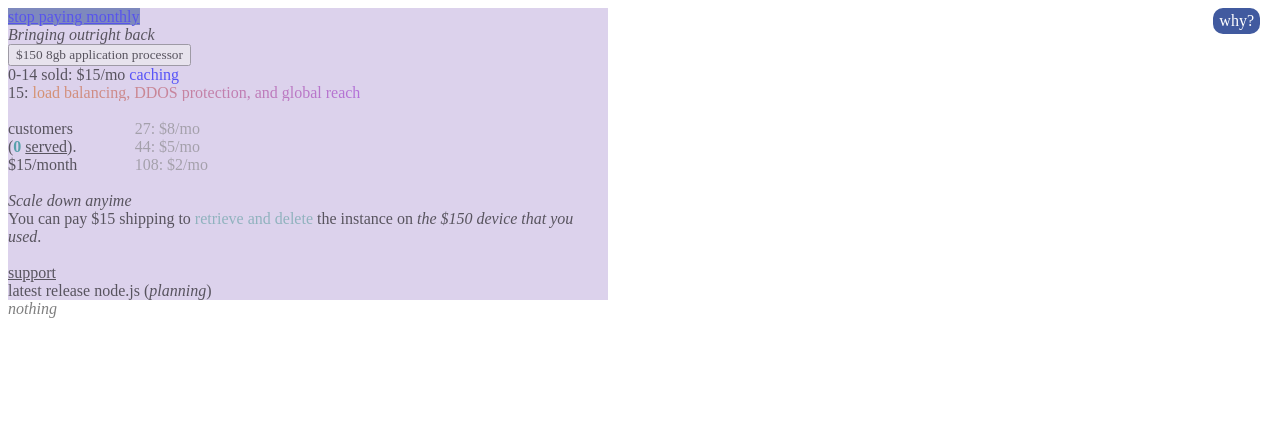
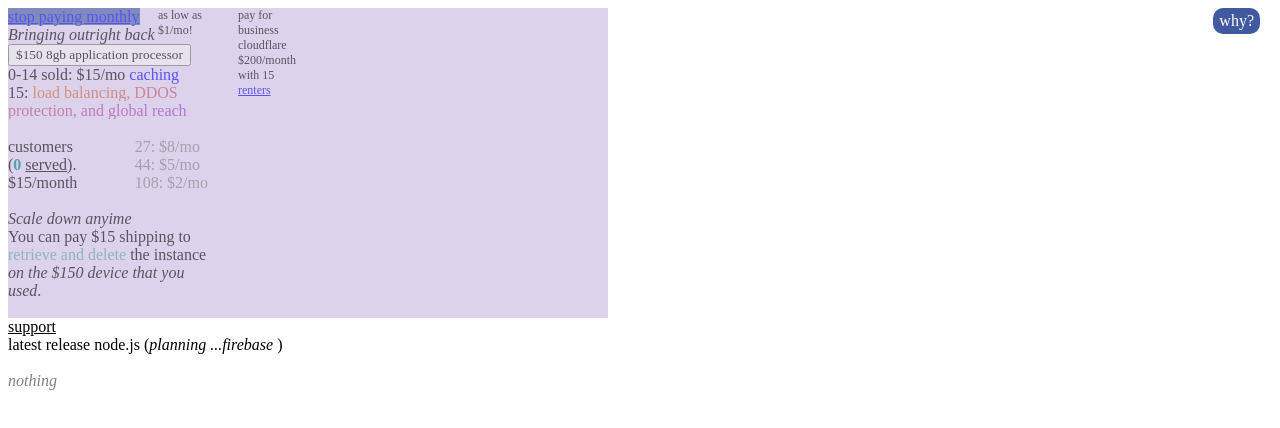
Before and after one commit to NickCarducci/hibit.cc, a React (Create React App) app: page / in a window 1280 px wide. Shown: the top 428 px of the page. Built offline with nearby package versions, Linux system fonts and the light colour scheme; a web font is replaced by a local one.

Commit message:
Update StopPayingMonthly.js

```diff
--- a/src/StopPayingMonthly.js
+++ b/src/StopPayingMonthly.js
@@ -22,6 +22,7 @@ class StopPayingMonthly extends React.Component {
       WebkitBackgroundClip: "text",
       WebkitTextFillColor: "transparent"
     };
+    var mbps = 12 * this.state.served;
     var goingprice = String((200 + 15) / this.state.served);
     const decimal = goingprice.lastIndexOf(".");
     //console.log(decimal);
@@ -58,7 +59,37 @@ class StopPayingMonthly extends React.Component {
               why?
             </div>
           </div>
-          <div style={{ width: "100%", opacity: ".6" }}>
+          <div
+            style={{
+              maxWidth: "100%",
+              opacity: ".6",
+              position: "relative",
+              width: "min-content"
+            }}
+          >
+            <div
+              style={{
+                right: "0px",
+                position: "absolute",
+                width: "50px",
+                fontSize: "12px"
+              }}
+            >
+              as low as $1/mo!
+            </div>
+            <div
+              style={{
+                right: "-80px",
+                position: "absolute",
+                width: "50px",
+                fontSize: "12px"
+              }}
+            >
+              pay for business cloudflare $200/month with 15{space}
+              <a href="https://www.reddit.com/r/selfhosted/comments/xjl7lz/has_anyone_cloudflared_a_serverless_competitor_to/">
+                renters
+              </a>
+            </div>
             <a
               href="https://commie.dev"
               style={{
@@ -68,6 +99,7 @@ class StopPayingMonthly extends React.Component {
             >
               stop paying monthly
             </a>
+            {space}
             <br />
             <i>Bringing outright back</i>
             <br />
@@ -133,7 +165,7 @@ class StopPayingMonthly extends React.Component {
                 </span>
                 <br />
                 <span
-                  style={{ color: this.state.served > 72 ? "black" : "grey" }}
+                  style={{ color: this.state.served > 108 ? "black" : "grey" }}
                 >
                   108: $2/mo
                 </span>
@@ -175,15 +207,20 @@ class StopPayingMonthly extends React.Component {
             >
               retrieve and delete
             </span>{" "}
-            the instance on{space}
-            <i>the $150 device that you used</i>.
+            the instance
+            <br />
+            <i>on the $150 device that you used</i>.
             <br />
             <br />
+          </div>
+        </div>
+        {!this.state.chosenFeature && (
+          <div>
             <span style={{ textDecoration: "underline" }}>support</span>
             <br />
-            latest release node.js (<i>planning</i>)
+            latest release node.js (<i>planning ...firebase </i>)
           </div>
-        </div>
+        )}
         {this.state.chosenFeature === "caching" && (
           <div>
             GET: (referer origin anywhere)
@@ -209,7 +246,8 @@ class StopPayingMonthly extends React.Component {
             <span style={cftextgradientstyle}>referer origin anywhere</span>)
           </div>
         )}
-        {!this.state.chooseFeature && <i style={{ color: "grey" }}>nothing</i>}
+        <br />
+        <i style={{ color: "grey" }}>nothing</i>
       </div>
     );
   }
```
